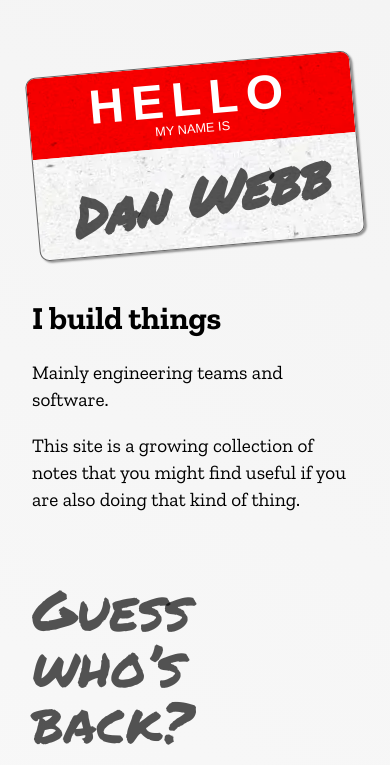
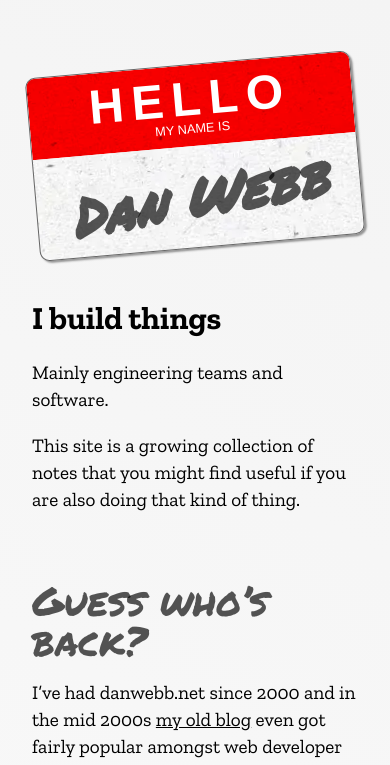
Before and after one commit to danwrong/danwebb.net, an Eleventy site: page src/index.md in a window 390 px wide. Shown: the top 765 px of the page. Built offline with nearby package versions, Linux system fonts and the light colour scheme; Eleventy itself is replaced by a stand-in of ours; files that its build step writes are made by us from their sources; a web font is replaced by a local one; what nunjucks-date would draw is missing.

Commit message:
smaller titles on phones

```diff
--- a/src/css/main.css
+++ b/src/css/main.css
@@ -163,7 +163,6 @@ article {
 article h2 {
     margin: 1rem 0 0 0;
     line-height: 1;
-    font-size: 4rem;
     font-size: 3.5rem;
     font-family: var(--handfont);
     color: #000000AA;
@@ -248,6 +247,10 @@ footer a {
         padding: 1rem 1rem 1rem 1rem;
     }
 
+    article h2 {
+        font-size: 2.5rem;
+    }
+
     .bio {
         grid-column: 1;
     }
```
